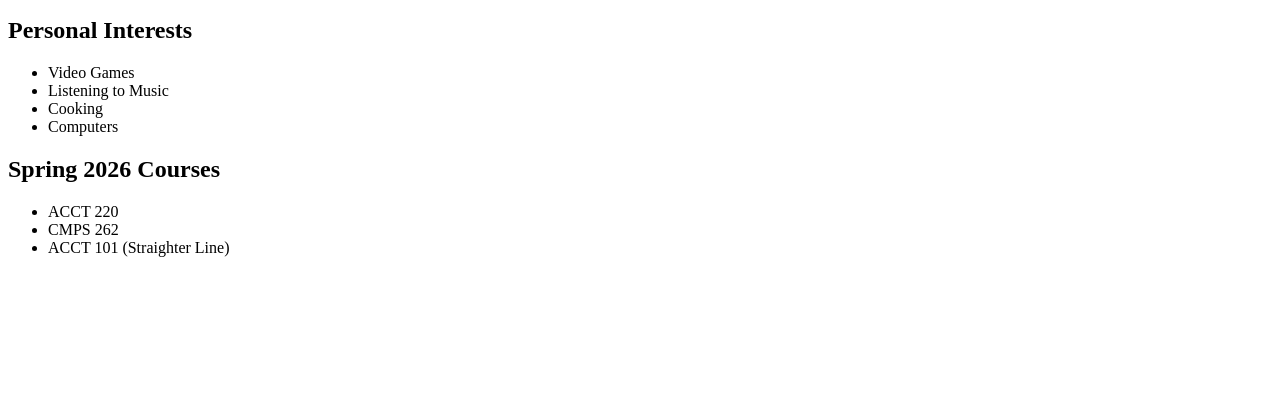
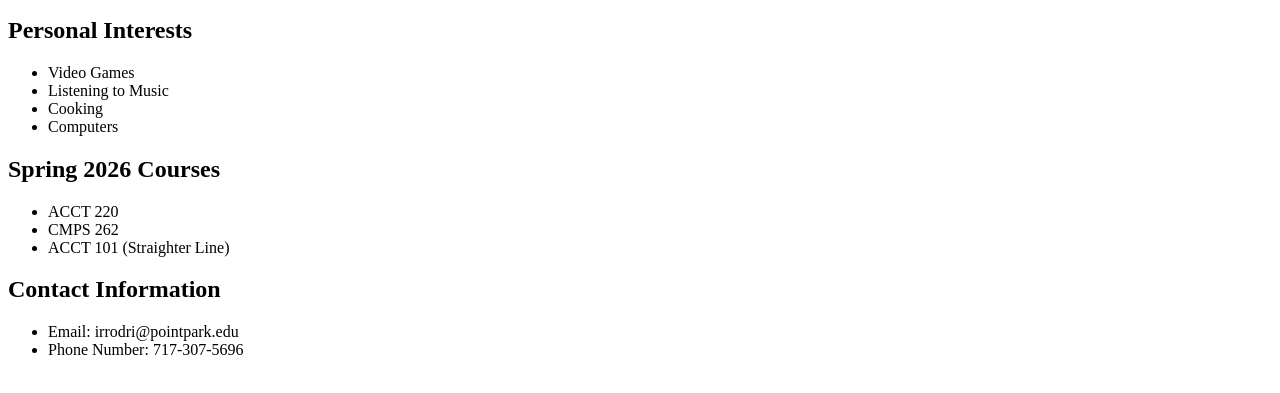
Before and after one commit to IsaiahR26/CMPS-262, a plain HTML site: page index.html in a window 1280 px wide. Shown: the part 155-548 px from the top of the page. Drawn offline with Linux system fonts and the light colour scheme.

Commit message:
added contact information

```diff
--- a/index.html
+++ b/index.html
@@ -36,5 +36,12 @@
             <li>ACCT 101 (Straighter Line)</li>
         </ul>
     </section>
+    <section>
+        <h2>Contact Information</h2>
+        <ul>
+            <li>Email: irrodri@pointpark.edu</li>
+            <li>Phone Number: 717-307-5696</li>
+        </ul>
+    </section>
 </body>
 </html>
```
